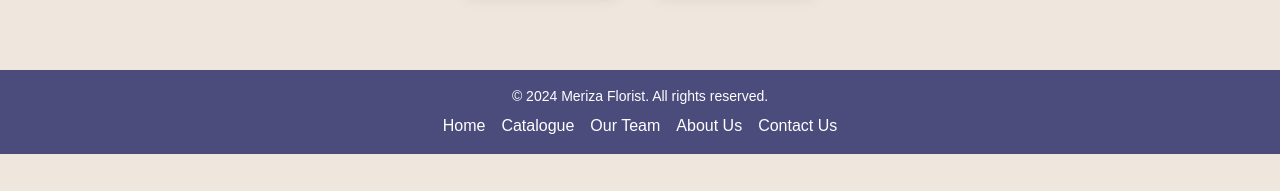
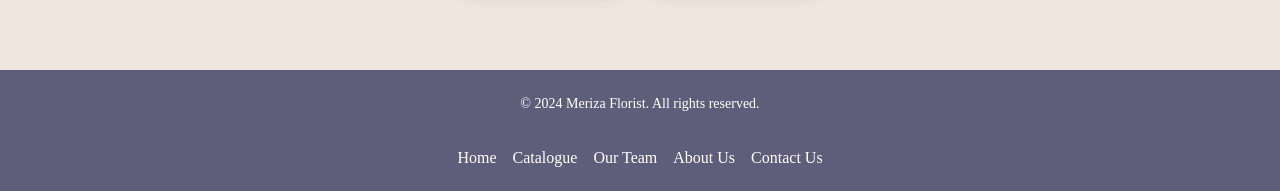
Before and after one commit to sonyastella/Florist-Website, a React (Vite) app: page /about in a window 1280 px wide. Shown: the part 1898-2089 px from the top of the page. Before the commit the page ends 2052 px from the top, so only its background shows below. Built offline with nearby package versions, Linux system fonts and the light colour scheme.

Commit message:
Update Footer.tsx

```diff
--- a/src/components/Footer/Footer.tsx
+++ b/src/components/Footer/Footer.tsx
@@ -2,16 +2,16 @@ import React from 'react';
 
 const Footer: React.FC = () => {
   return (
-    <footer className="bg-[#4b4b7c] text-white py-4 text-center">
-      <div className="max-w-screen-md mx-auto">
-        <p className="text-sm">&copy; 2024 Meriza Florist. All rights reserved.</p>
-        <nav className="mt-2">
-          <a href="/" className="text-white hover:underline mx-2">Home</a>
-          <a href="/catalogue" className="text-white hover:underline mx-2">Catalogue</a>
-          <a href="/team" className="text-white hover:underline mx-2">Our Team</a>
-          <a href="/about" className="text-white hover:underline mx-2">About Us</a>
-          <a href="/contact" className="text-white hover:underline mx-2">Contact Us</a>
-        </nav>
+    <footer className="bg-[#5f5e7a] py-6">
+      <div className="max-w-7xl mx-auto flex flex-wrap justify-center gap-8 text-center text-white font-alice">
+        <p className="w-full text-sm">&copy; 2024 Meriza Florist. All rights reserved.</p>
+        <div className="flex justify-center gap-4 w-full">
+          <a href="/" className="hover:underline">Home</a>
+          <a href="/catalogue" className="hover:underline">Catalogue</a>
+          <a href="/team" className="hover:underline">Our Team</a>
+          <a href="/about" className="hover:underline">About Us</a>
+          <a href="/contact" className="hover:underline">Contact Us</a>
+        </div>
       </div>
     </footer>
   );
```
